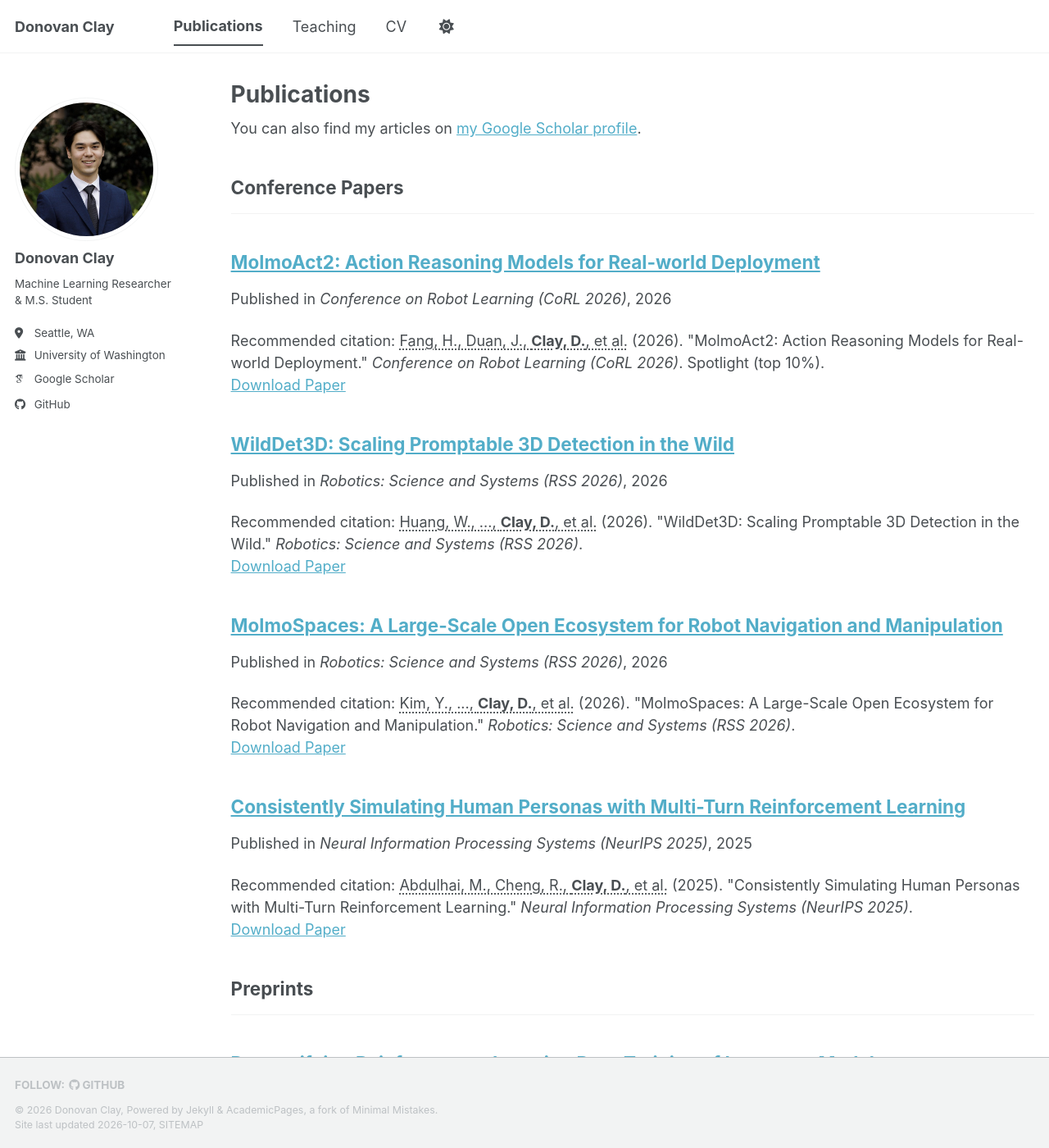
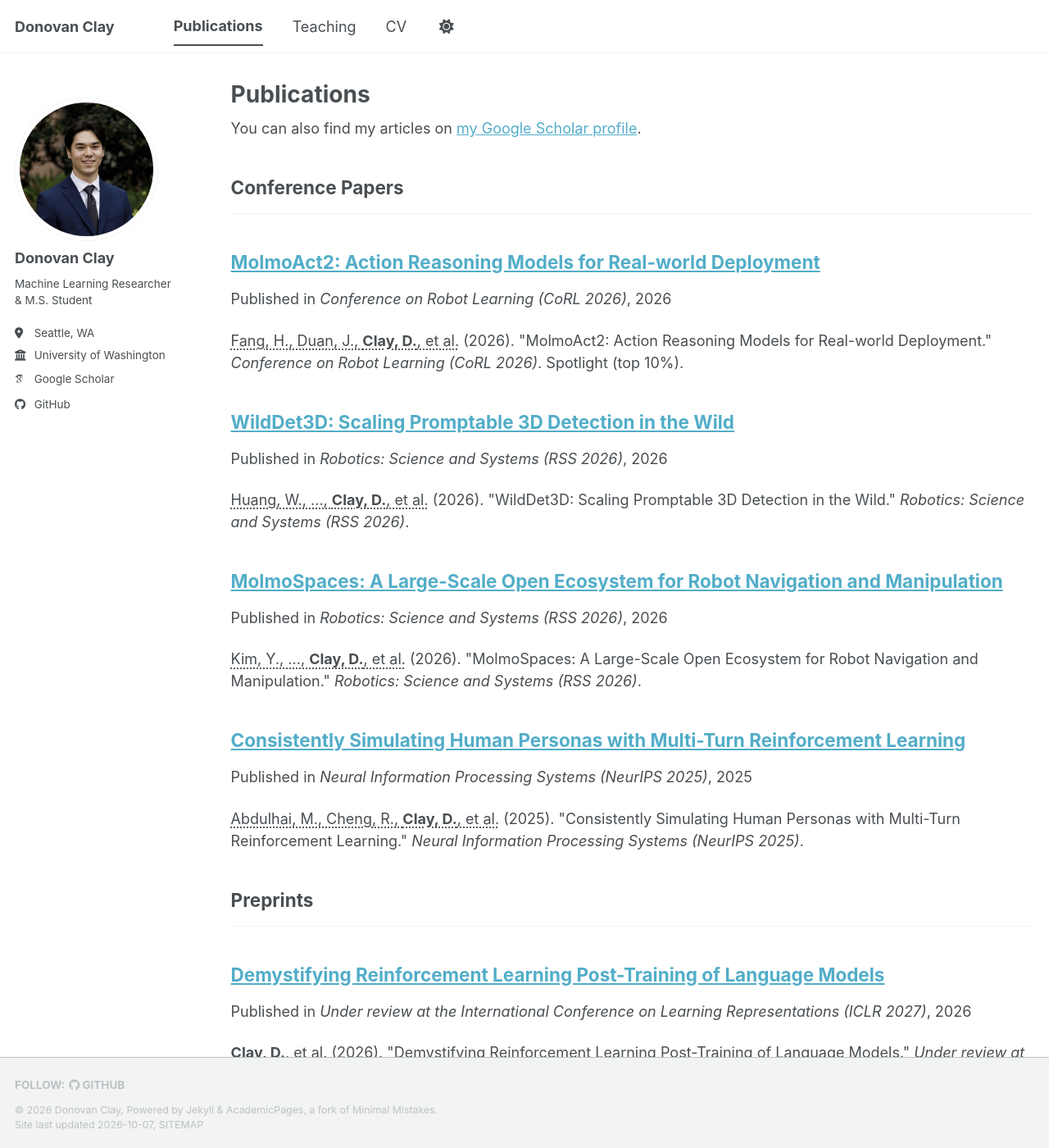
Before and after one commit to donovanclay/donovanclay.github.io, a Jekyll site: the page built from _pages/publications.html, in a window 1280 px wide and 1400 px high. Shown: the whole window at 82% size. Built offline with Jekyll 4.4.1, drawn with Linux system fonts in a browser that asks for light colours; some web fonts are replaced; a script that is not in the unit is left out; some of the changed text lies outside the part shown.

Commit message:
Drop the citation label and Download Paper link from publication listings
The title already links to the paper, so the listing shows just the
citation, plus slides/BibTeX links when a publication has them.

Co-Authored-By: Claude Opus 5.5 <noreply@anthropic.com>
Claude-Session: https://claude.ai/code/session_012avPLNXNBWw6FKwzSVeA3B

```diff
--- a/_includes/archive-single.html
+++ b/_includes/archive-single.html
@@ -54,32 +54,12 @@
     <p class="archive__item-excerpt" itemprop="description"><p>{{ post.excerpt | markdownify | remove: '<p>' | remove: '</p>' }}<strong><a href="{{ base_path }}{{ post.url }}" rel="permalink"> Read more</a></strong></p></p>
     {% endif %}
 
-    {% if post.citation and post.paperurl and post.slidesurl and post.bibtexurl %}
-      <p>Recommended citation: {% include pub-citation.html item=post %}<br /><a href="{{ post.paperurl }}">Download Paper</a> | <a href="{{ post.slidesurl }}">Download Slides</a> | <a href="{{ post.bibtexurl }}">Download Bibtex</a></p>
-    {% elsif post.citation and post.paperurl and post.slidesurl %}
-      <p>Recommended citation: {% include pub-citation.html item=post %}<br /><a href="{{ post.paperurl }}">Download Paper</a> | <a href="{{ post.slidesurl }}">Download Slides</a></p>
-    {% elsif post.citation and post.paperurl and post.bibtexurl %}
-      <p>Recommended citation: {% include pub-citation.html item=post %}<br /><a href="{{ post.paperurl }}">Download Paper</a> | <a href="{{ post.bibtexurl }}">Download Bibtex</a></p>
-    {% elsif post.citation and post.paperurl %}
-      <p>Recommended citation: {% include pub-citation.html item=post %}<br /><a href="{{ post.paperurl }}">Download Paper</a></p>
-    {% elsif post.citation and post.slidesurl and post.bibtexurl %}
-      <p>Recommended citation: {% include pub-citation.html item=post %}<br /><a href="{{ post.slidesurl }}">Download Slides</a> | <a href="{{ post.bibtexurl}}">Download Bibtex</a></p>
-    {% elsif post.citation and post.slidesurl %}
-      <p>Recommended citation: {% include pub-citation.html item=post %}<br /><a href="{{ post.slidesurl }}">Download Slides</a></p>
-    {% elsif post.citation and post.bibtexurl %}
-      <p>Recommended citation: {% include pub-citation.html item=post %}<br /><a href="{{ post.bibtexurl }}">Download Bibtex</a></p>
-    {% elsif post.citation %}
-      <p>Recommended citation: {% include pub-citation.html item=post %}</p>
-    {% elsif post.paperurl and post.bibtexurl %}
-      <p><a href="{{ post.paperurl }}">Download Paper</a> | <a href="{{ post.bibtexurl }}">Download Bibtex</a></p>
-    {% elsif post.paperurl %}
-      <p><a href="{{ post.paperurl }}">Download Paper</a></p>
-    {% elsif post.slidesurl and post.bibtexurl %}
-      <p><a href="{{ post.slidesurl }}">Download Slides</a> | <a href="{{ post.bibtexurl }}">Download Bibtex</a></p>
-    {% elsif post.slidesurl %}
-      <p><a href="{{ post.slidesurl }}">Download Slides</a></p>
-    {% elsif post.bibtexurl %}
-      <p><a href="{{ post.bibtexurl }}">Download Bibtex</a></p>
+    {% comment %} Titles already link to paperurl, so only slides/BibTeX get their own links. {% endcomment %}
+    {% if post.citation %}
+      <p>{% include pub-citation.html item=post %}</p>
+    {% endif %}
+    {% if post.slidesurl or post.bibtexurl %}
+      <p>{% if post.slidesurl %}<a href="{{ post.slidesurl }}">Download Slides</a>{% endif %}{% if post.slidesurl and post.bibtexurl %} | {% endif %}{% if post.bibtexurl %}<a href="{{ post.bibtexurl }}">Download Bibtex</a>{% endif %}</p>
     {% endif %}
 
   </article>
```
